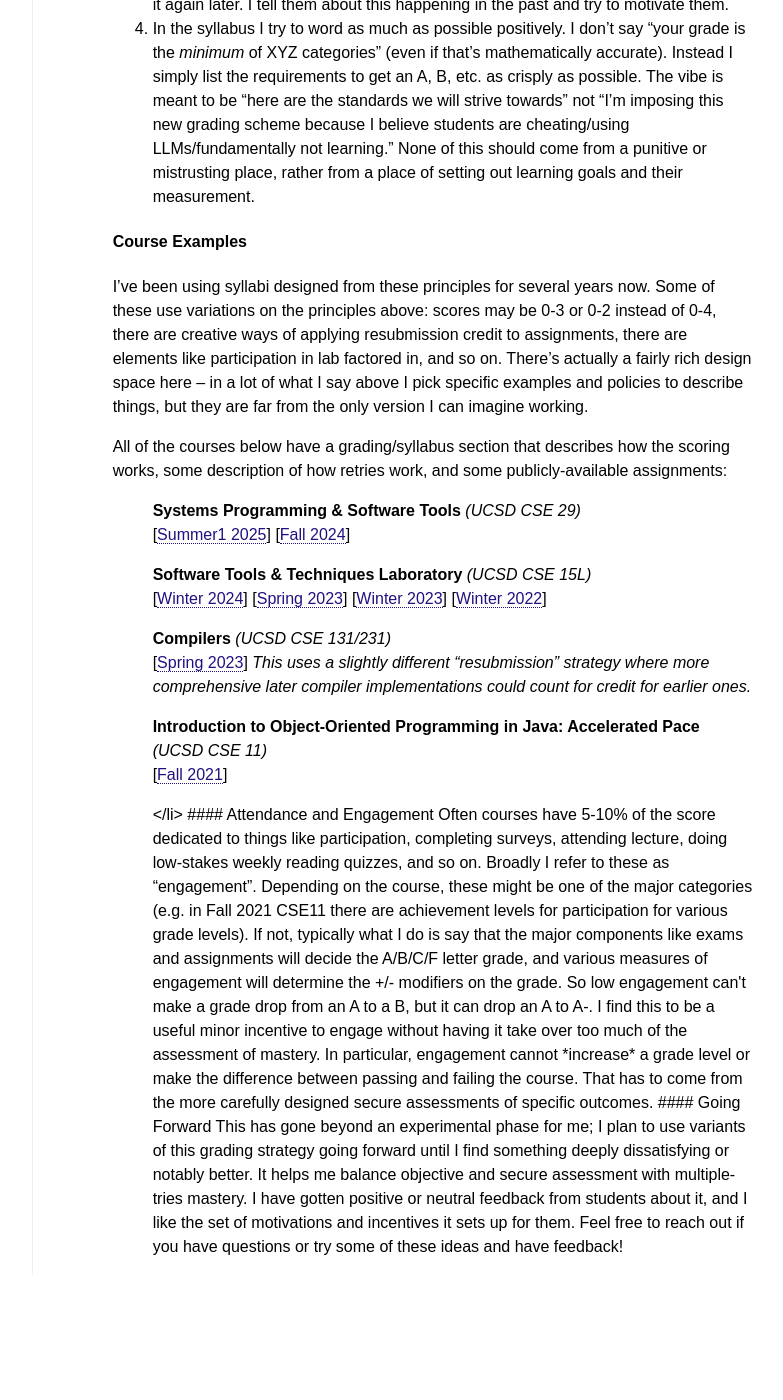
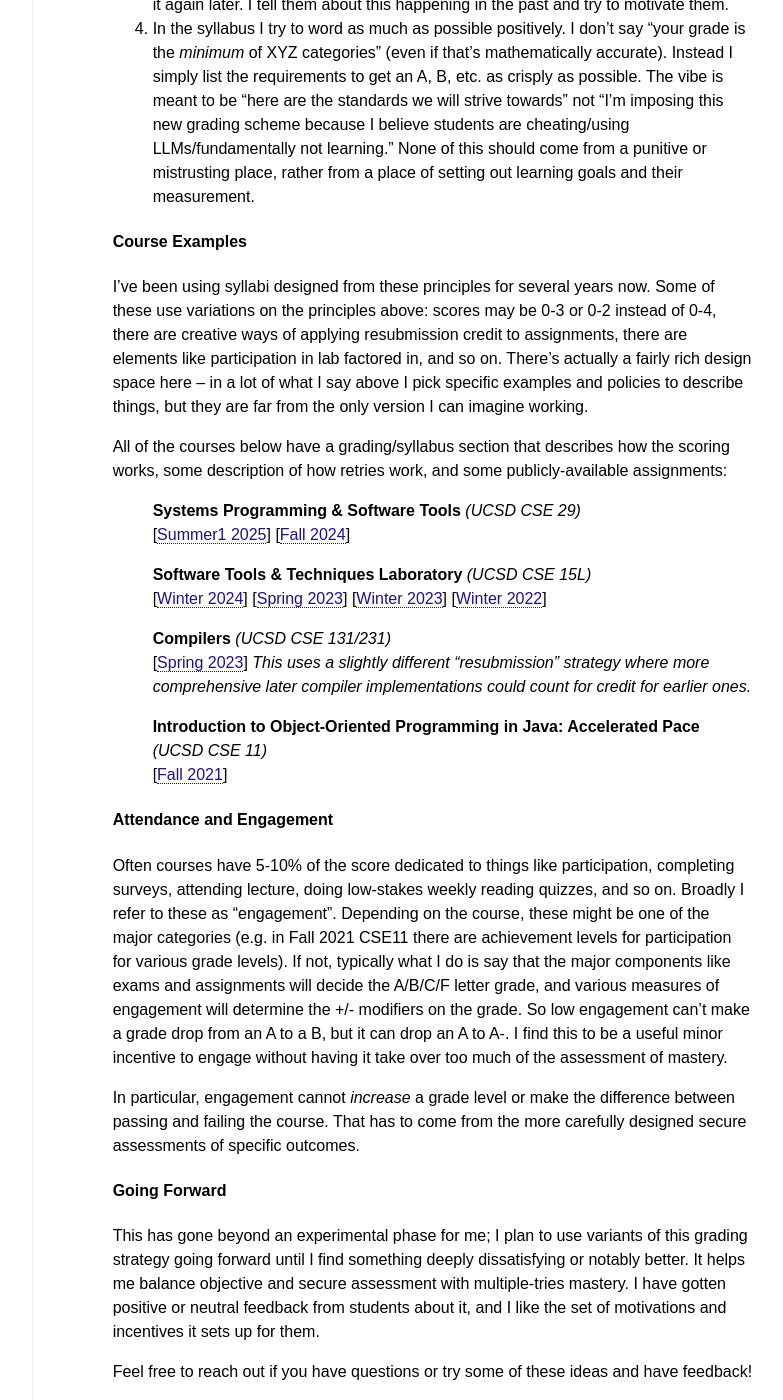
Before and after one commit to jpolitz/jpolitz.github.com, a Jekyll site: the page built from notes/_posts/2024-06-03-high-standards-multiple-tries.md, in a window 1280 px wide and 1400 px high, scrolled down 15948 px. Shown: the whole window, without its empty margins (235-1018 px from the left). Built offline with Jekyll 4.4.1, drawn with Linux system fonts in a browser that asks for light colours; before the commit the page ends 17223 px from its top, so only the background shows below that.

Commit message:
li -> ul

```diff
--- a/notes/_posts/2024-06-03-high-standards-multiple-tries.md
+++ b/notes/_posts/2024-06-03-high-standards-multiple-tries.md
@@ -814,7 +814,7 @@ publicly-available assignments:
     <i>(UCSD CSE 11)</i><br/>
     [<a href="https://ucsd-cse11-f21.github.io/">Fall 2021</a>]
   </li>
-</li>
+</ul>
 
 
 
```
